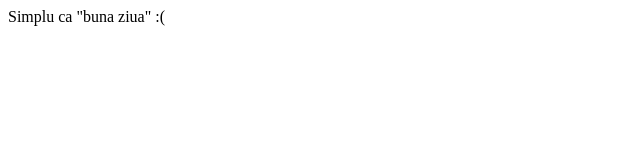
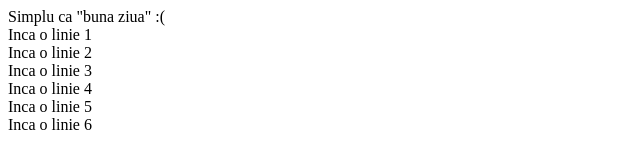
Before and after one commit to tutor-fs1/tutorial, a plain HTML site: page index.html in a window 1280 px wide. Shown: the whole page, without its empty margins (0-640 px from the left). Drawn offline with Linux system fonts and the light colour scheme.

Commit message:
Updated index

```diff
--- a/index.html
+++ b/index.html
@@ -1 +1,7 @@
 Simplu ca "buna ziua" :(
+<div>Inca o linie 1</div>
+<div>Inca o linie 2</div>
+<div>Inca o linie 3</div>
+<div>Inca o linie 4</div>
+<div>Inca o linie 5</div>
+<div>Inca o linie 6</div>
```
